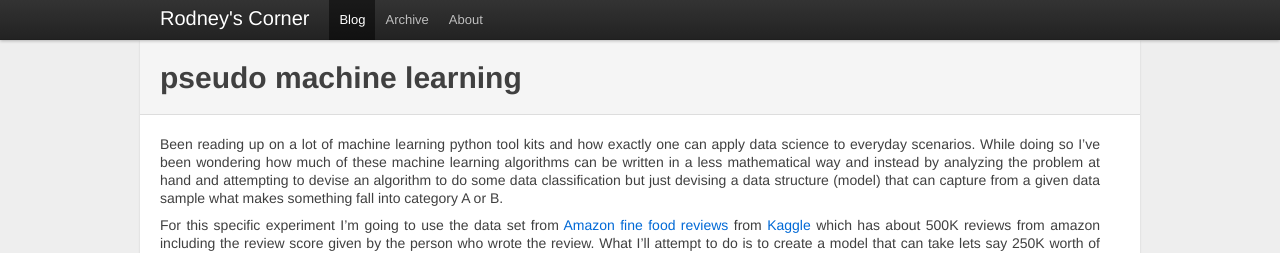
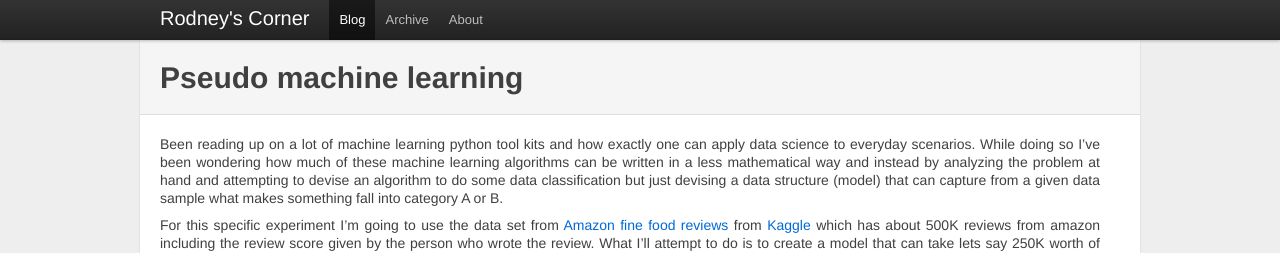
Before and after one commit to rlgomes/rlgomes.github.com, a Jekyll site: the page built from work/machine-learning/_posts/2016-10-09-10.59-pseudo-machine-learning-datascience.markdown, in a window 1280 px wide and 900 px high. Shown: the top 253 px of the window. Built offline with Jekyll 4.4.1, drawn with Linux system fonts in a browser that asks for light colours; comment, search, counter and statistics services are not loaded.

```diff
--- a/work/machine-learning/_posts/2016-10-09-10.59-pseudo-machine-learning-datascience.markdown
+++ b/work/machine-learning/_posts/2016-10-09-10.59-pseudo-machine-learning-datascience.markdown
@@ -1,6 +1,6 @@
 ---
 layout: post
-title: pseudo machine learning
+title: Pseudo machine learning
 published: true
 categories: [python, machine learning, prediction]
 ---
--- a/work/python/_posts/2013-06-20-18.00-pythonbrew---best-way-to-install-and-manage-python-on-your-system.markdown
+++ b/work/python/_posts/2013-06-20-18.00-pythonbrew---best-way-to-install-and-manage-python-on-your-system.markdown
@@ -1,6 +1,6 @@
 ---
 layout: post
-title: pythonbrew - the best way to install and manage python on your system
+title: Pythonbrew - the best way to install and manage python on your system
 published: true
 categories: [python,brew,install]
 ---
--- a/work/python/_posts/2017-04-02-15.11-is-numpy-really-that-much-faster-?.markdown
+++ b/work/python/_posts/2017-04-02-15.11-is-numpy-really-that-much-faster-?.markdown
@@ -1,6 +1,6 @@
 ---
 layout: post
-title: is numpy really that much faster ?
+title: Is numpy really that much faster ?
 published: true
 categories: [numpy,python,python3]
 ---
```
